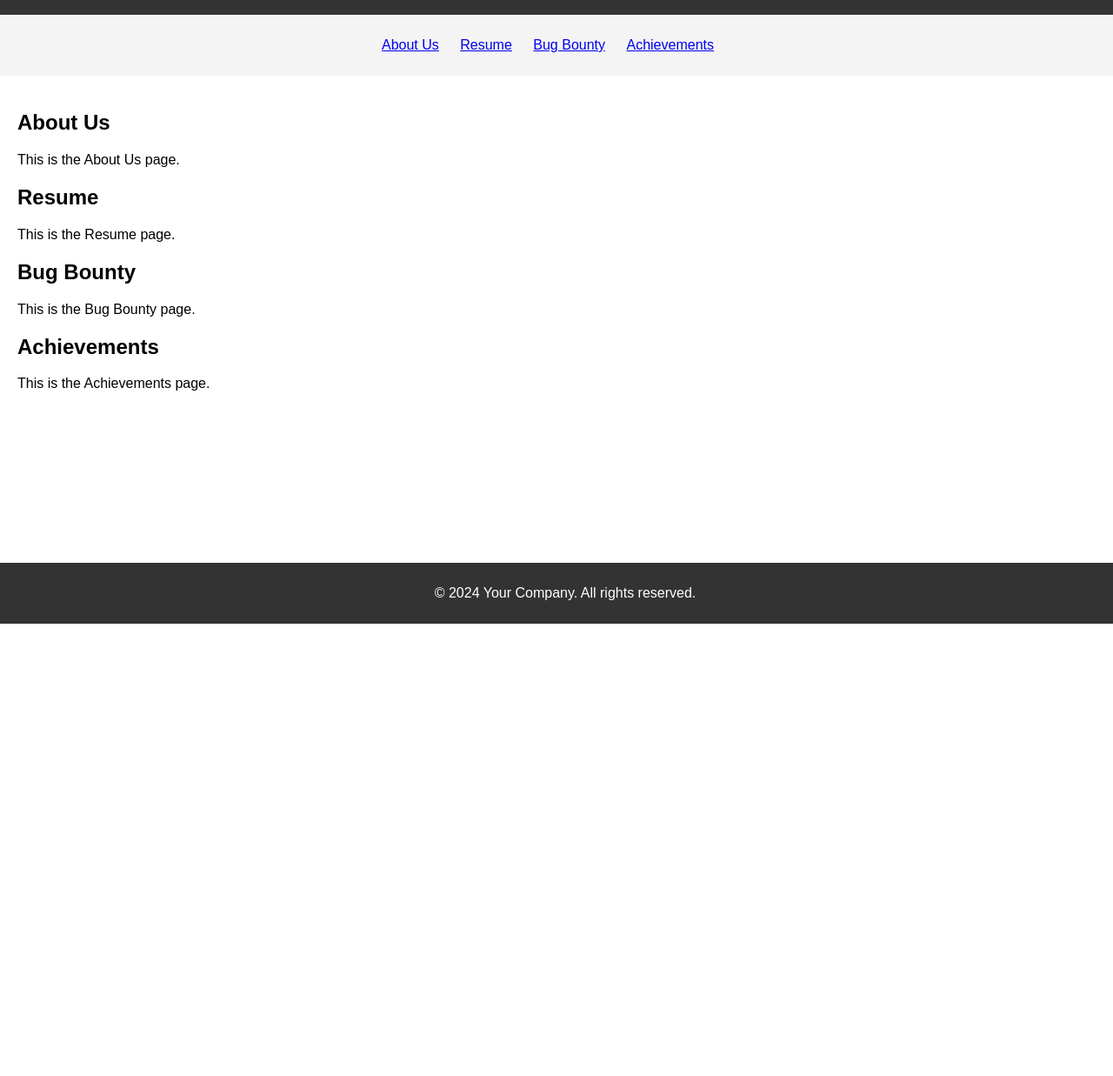
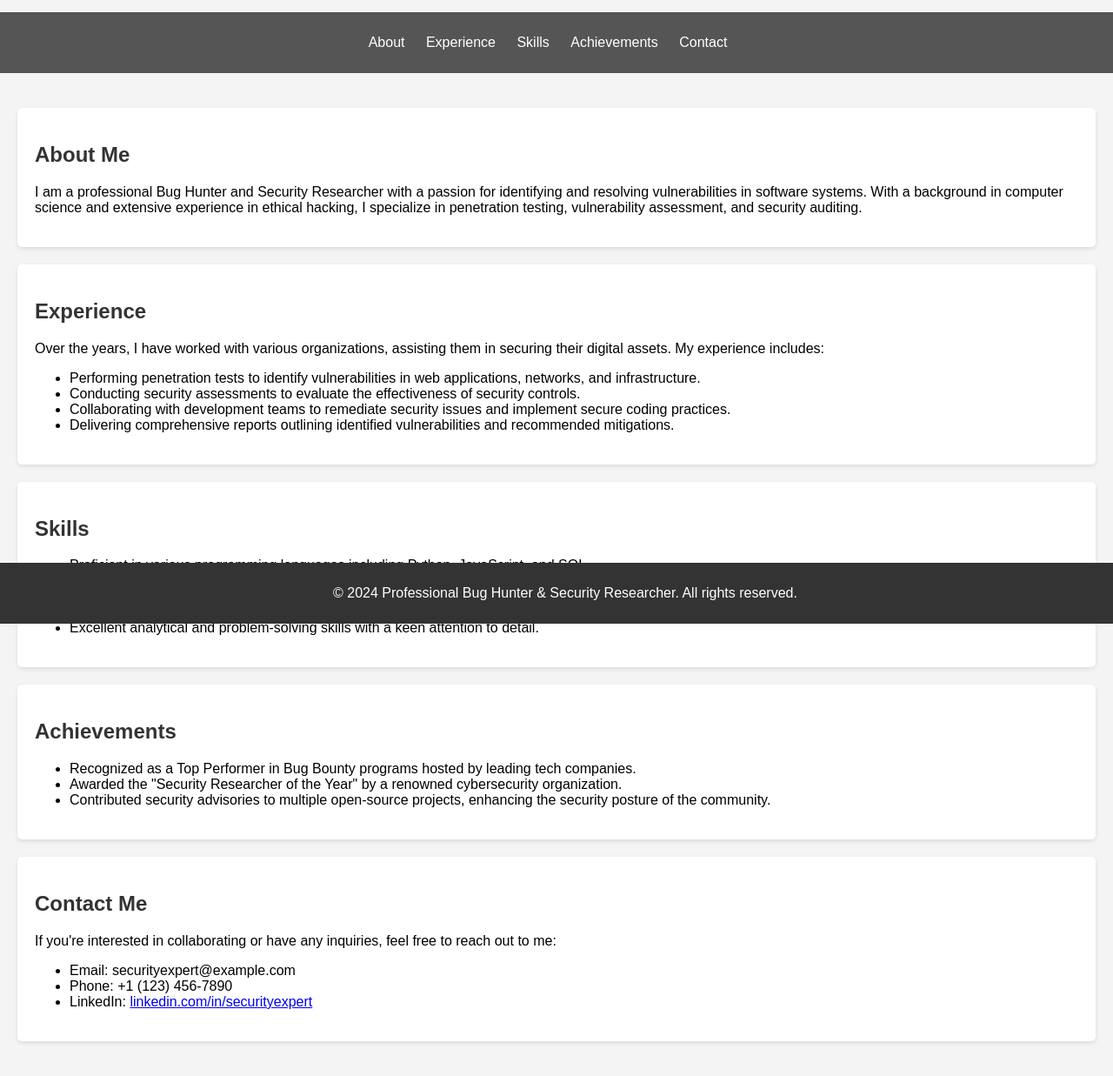
Before and after one commit to linuxadi/linuxadi.github.io, a plain HTML site: page index.html in a window 1280 px wide. Shown: the part 83-1320 px from the top of the page at 87% size. Before the commit the page ends 800 px from the top, so only its background shows below. Drawn offline with Linux system fonts and the light colour scheme.

Commit message:
Update index.html

```diff
--- a/index.html
+++ b/index.html
@@ -3,23 +3,29 @@
 <head>
     <meta charset="UTF-8">
     <meta name="viewport" content="width=device-width, initial-scale=1.0">
-    <title>About Us Index</title>
+    <title>Professional Bug Hunter & Security Researcher</title>
     <style>
         body {
             font-family: Arial, sans-serif;
             margin: 0;
             padding: 0;
+            background-color: #f4f4f4;
         }
         header {
             background-color: #333;
             color: #fff;
+            padding: 20px 0;
+            text-align: center;
+            margin-bottom: 20px;
+        }
+        h1 {
+            margin: 0;
+        }
+        nav {
+            background-color: #555;
             padding: 10px;
             text-align: center;
-        }
-        nav {
-            background-color: #f4f4f4;
-            padding: 10px;
-            text-align: center;
+            margin-bottom: 20px;
         }
         nav ul {
             list-style-type: none;
@@ -29,8 +35,25 @@
             display: inline;
             margin-right: 20px;
         }
+        nav ul li a {
+            color: #fff;
+            text-decoration: none;
+        }
+        nav ul li a:hover {
+            color: #f4f4f4;
+        }
         main {
             padding: 20px;
+        }
+        section {
+            background-color: #fff;
+            padding: 20px;
+            border-radius: 5px;
+            box-shadow: 0 2px 5px rgba(0, 0, 0, 0.1);
+            margin-bottom: 20px;
+        }
+        h2 {
+            color: #333;
         }
         footer {
             background-color: #333;
@@ -41,43 +64,66 @@
             bottom: 0;
             width: 100%;
         }
-        section {
-            margin-bottom: 20px;
-        }
     </style>
 </head>
 <body>
     <header>
-        <h1>About Us Index</h1>
+        <h1>Professional Bug Hunter & Security Researcher</h1>
     </header>
     <nav>
         <ul>
-            <li><a href="#about">About Us</a></li>
-            <li><a href="#resume">Resume</a></li>
-            <li><a href="#bug-bounty">Bug Bounty</a></li>
+            <li><a href="#about">About</a></li>
+            <li><a href="#experience">Experience</a></li>
+            <li><a href="#skills">Skills</a></li>
             <li><a href="#achievements">Achievements</a></li>
+            <li><a href="#contact">Contact</a></li>
         </ul>
     </nav>
     <main>
         <section id="about">
-            <h2>About Us</h2>
-            <p>This is the About Us page.</p>
+            <h2>About Me</h2>
+            <p>I am a professional Bug Hunter and Security Researcher with a passion for identifying and resolving vulnerabilities in software systems. With a background in computer science and extensive experience in ethical hacking, I specialize in penetration testing, vulnerability assessment, and security auditing.</p>
         </section>
-        <section id="resume">
-            <h2>Resume</h2>
-            <p>This is the Resume page.</p>
+        <section id="experience">
+            <h2>Experience</h2>
+            <p>Over the years, I have worked with various organizations, assisting them in securing their digital assets. My experience includes:</p>
+            <ul>
+                <li>Performing penetration tests to identify vulnerabilities in web applications, networks, and infrastructure.</li>
+                <li>Conducting security assessments to evaluate the effectiveness of security controls.</li>
+                <li>Collaborating with development teams to remediate security issues and implement secure coding practices.</li>
+                <li>Delivering comprehensive reports outlining identified vulnerabilities and recommended mitigations.</li>
+            </ul>
         </section>
-        <section id="bug-bounty">
-            <h2>Bug Bounty</h2>
-            <p>This is the Bug Bounty page.</p>
+        <section id="skills">
+            <h2>Skills</h2>
+            <ul>
+                <li>Proficient in various programming languages including Python, JavaScript, and SQL.</li>
+                <li>Extensive knowledge of common security vulnerabilities such as Cross-Site Scripting (XSS), SQL Injection, and Cross-Site Request Forgery (CSRF).</li>
+                <li>Familiarity with security assessment tools such as Burp Suite, Metasploit, and Nmap.</li>
+                <li>Strong understanding of encryption protocols, network security, and secure authentication mechanisms.</li>
+                <li>Excellent analytical and problem-solving skills with a keen attention to detail.</li>
+            </ul>
         </section>
         <section id="achievements">
             <h2>Achievements</h2>
-            <p>This is the Achievements page.</p>
+            <ul>
+                <li>Recognized as a Top Performer in Bug Bounty programs hosted by leading tech companies.</li>
+                <li>Awarded the "Security Researcher of the Year" by a renowned cybersecurity organization.</li>
+                <li>Contributed security advisories to multiple open-source projects, enhancing the security posture of the community.</li>
+            </ul>
+        </section>
+        <section id="contact">
+            <h2>Contact Me</h2>
+            <p>If you're interested in collaborating or have any inquiries, feel free to reach out to me:</p>
+            <ul>
+                <li>Email: securityexpert@example.com</li>
+                <li>Phone: +1 (123) 456-7890</li>
+                <li>LinkedIn: <a href="https://www.linkedin.com/in/securityexpert">linkedin.com/in/securityexpert</a></li>
+            </ul>
         </section>
     </main>
     <footer>
-        <p>&copy; 2024 Your Company. All rights reserved.</p>
+        <p>&copy; 2024 Professional Bug Hunter & Security Researcher. All rights reserved.</p>
     </footer>
 </body>
 </html>
```
